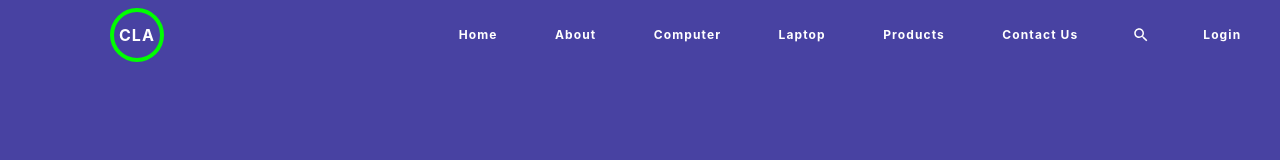
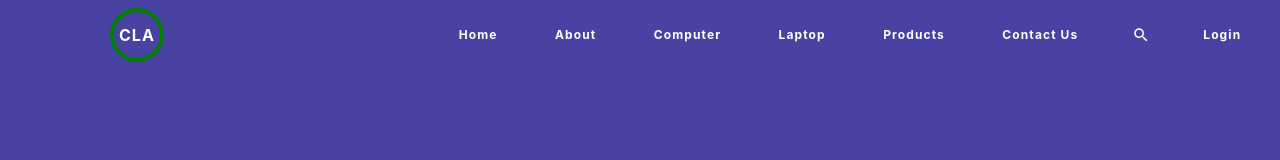
Before and after one commit to TokhirAsadov/forEpam, a React (Create React App) app: page / in a window 1280 px wide. Shown: the top 160 px of the page. Built offline with nearby package versions, Linux system fonts and the light colour scheme; the HTML template or start-up script is replaced by a standard one.

Commit message:
Logo component build dinemic border

```diff
--- a/src/components/Logo.jsx
+++ b/src/components/Logo.jsx
@@ -1,7 +1,9 @@
 import React from 'react';
 import styled from "styled-components";
 
-const Logo = () => {
+
+
+const Logo = (props) => {
 
     const Container = styled.div`
       flex: 1;
@@ -10,7 +12,7 @@ const Logo = () => {
     const Wrapper = styled.div`
       width: 40px;
       height: 40px;
-      border: 4px solid lime;
+      border: 4px solid ${props.color};
       padding: 3px;
       border-radius: 50%;
       margin-left: 100px;
--- a/src/components/Navbar.jsx
+++ b/src/components/Navbar.jsx
@@ -17,7 +17,7 @@ const Navbar = () => {
 
     return (
         <Container>
-            <Logo />
+            <Logo color={"green"}/>
             <NavLinks />
         </Container>
     );
```
